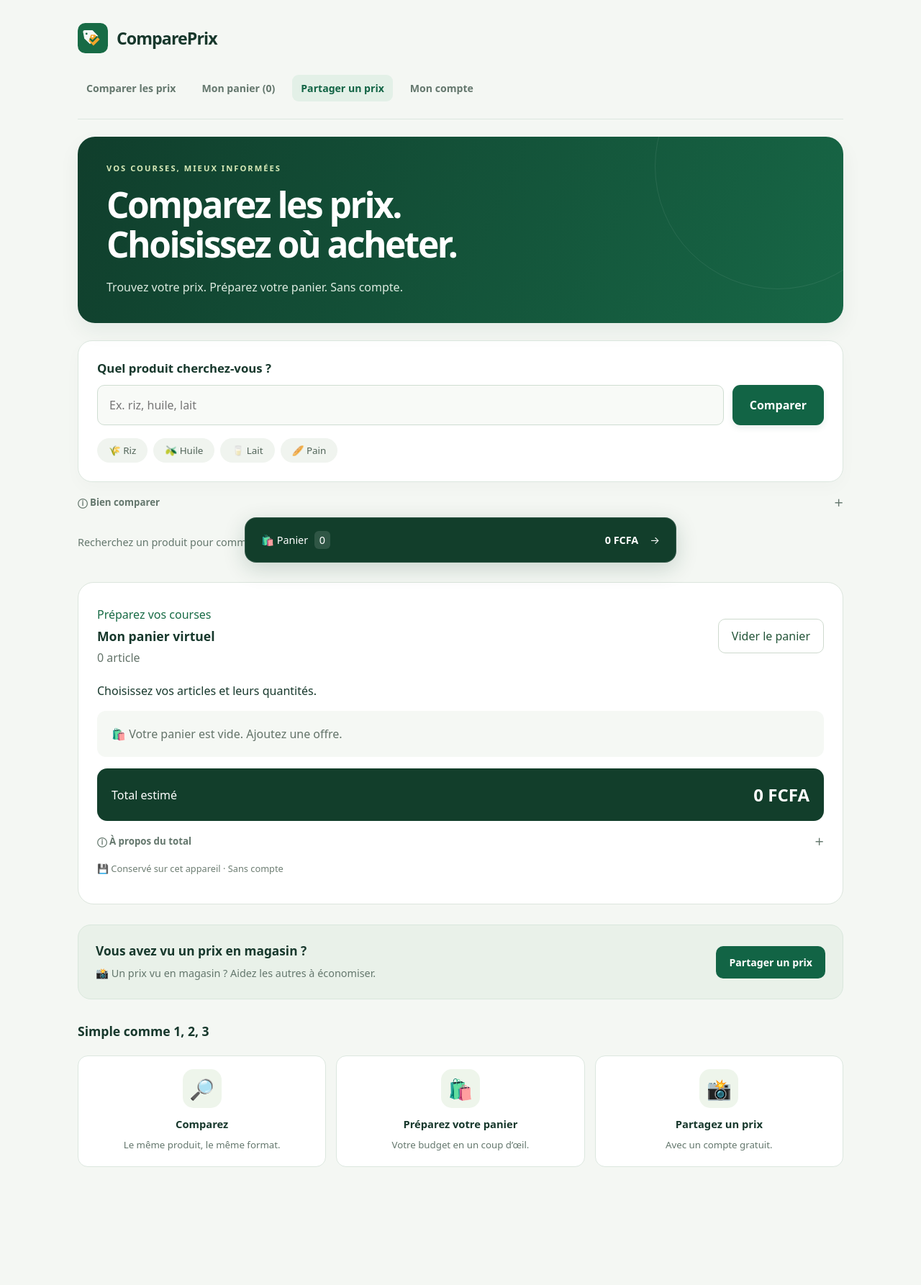
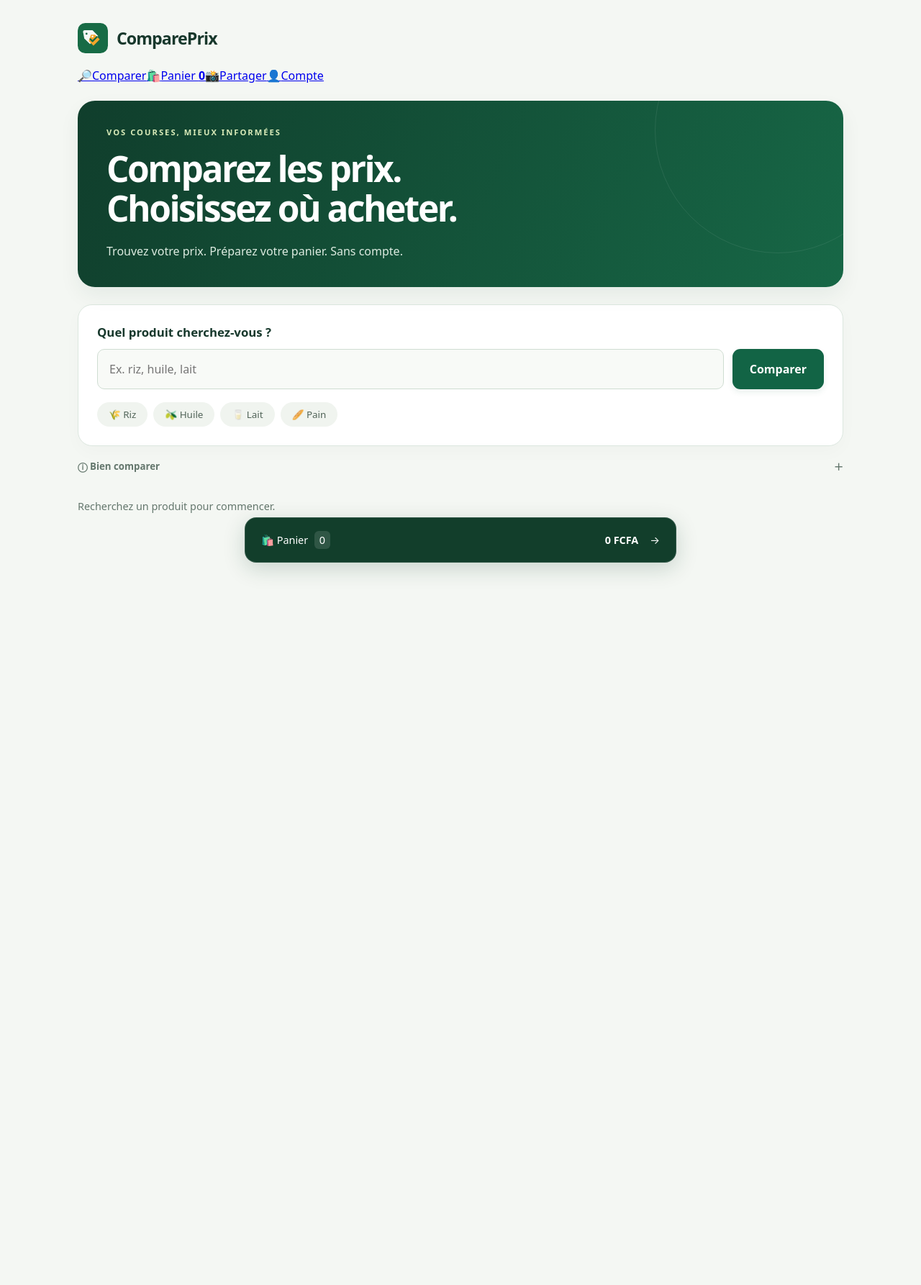
Before and after one commit to patrickeudess/compareprix, a Flask app: page / in a window 1280 px wide. Shown: the whole page at 72% size. After the commit the page ends 799 px from the top, so only its background shows below. Run offline with Flask 3, Linux system fonts and the light colour scheme; some libraries are stand-ins or nearby versions.

Commit message:
Synchronise les quatre pages ComparePrix

```diff
--- a/templates/index.html
+++ b/templates/index.html
@@ -12,7 +12,7 @@
 <body data-prices="/api/articles">
 <main>
 <header><img src="./static/compareprix-mark.svg" alt=""><h1>ComparePrix</h1></header>
-<nav class="app-nav" aria-label="Navigation principale"><a href="#searchForm">Comparer les prix</a><a href="#basket">Mon panier (<span id="basketNavCount">0</span>)</a><a href="./contribuer.html" class="nav-action">Partager un prix</a><a href="./compte.html">Mon compte</a></nav>
+<nav class="page-nav" aria-label="Navigation principale"><a href="./" aria-current="page"><span aria-hidden="true">🔎</span><span>Comparer</span></a><a href="./panier.html"><span aria-hidden="true">🛍️</span><span>Panier <b id="basketNavCount">0</b></span></a><a href="./contribuer.html"><span aria-hidden="true">📸</span><span>Partager</span></a><a href="./compte.html"><span aria-hidden="true">👤</span><span>Compte</span></a></nav>
 <div class="welcome"><p class="eyebrow">Vos courses, mieux informées</p><h2>Comparez les prix.<br>Choisissez où acheter.</h2><p>Trouvez votre prix. Préparez votre panier. Sans compte.</p></div>
 <section class="search-panel" aria-label="Recherche de prix">
 <form id="searchForm"><label for="searchInput">Quel produit cherchez-vous ?</label><div class="search-form"><input id="searchInput" type="search" maxlength="200" placeholder="Ex. riz, huile, lait" required><button class="search-btn" type="submit">Comparer</button></div></form>
@@ -25,17 +25,8 @@
 <div id="resultsContent" class="results"></div>
 </section>
 
-<section id="basket" class="basket-panel" aria-labelledby="basketHeading">
-<div class="basket-heading"><div><p class="eyebrow">Préparez vos courses</p><h2 id="basketHeading">Mon panier virtuel</h2><p id="basketCount">0 article</p></div><button id="clearBasket" type="button">Vider le panier</button></div>
-<p>Choisissez vos articles et leurs quantités.</p>
-<p id="basketEmpty" class="basket-empty">🛍️ Votre panier est vide. Ajoutez une offre.</p>
-<div id="basketItems"></div><div id="basketStores" class="basket-stores"></div>
-<div class="basket-total"><span>Total estimé</span><strong id="basketTotal">0 FCFA</strong></div>
-<details class="quick-help"><summary>ⓘ À propos du total</summary><p>Prix sélectionnés, hors livraison. Prix et disponibilité à confirmer en magasin. Aucune commande n’est passée.</p></details>
-<p class="unit">💾 Conservé sur cet appareil · Sans compte</p><p id="basketNotice" role="status" aria-live="polite"></p>
-</section>
-<aside class="share-callout"><div><h2>Vous avez vu un prix en magasin ?</h2><p>📸 Un prix vu en magasin ? Aidez les autres à économiser.</p></div><a class="cta-link" href="./contribuer.html">Partager un prix</a></aside>
-<section class="how-it-works" aria-label="Comment fonctionne ComparePrix"><h2>Simple comme 1, 2, 3</h2><ol class="steps visual-steps"><li><span class="step-icon" aria-hidden="true">🔎</span><strong>Comparez</strong><span>Le même produit, le même format.</span></li><li><span class="step-icon" aria-hidden="true">🛍️</span><strong>Préparez votre panier</strong><span>Votre budget en un coup d’œil.</span></li><li><span class="step-icon" aria-hidden="true">📸</span><strong>Partagez un prix</strong><span>Avec un compte gratuit.</span></li></ol></section>
-</main><a class="basket-dock" href="#basket" aria-label="Voir mon panier"><span>🛍️ Panier <span id="basketDockCount">0</span></span><strong id="basketDockTotal">0 FCFA</strong><span aria-hidden="true">→</span></a><div id="basketToast" class="basket-toast" role="status" aria-live="polite"></div>
+
+
+</main><a class="basket-dock" href="./panier.html" aria-label="Voir mon panier"><span>🛍️ Panier <span id="basketDockCount">0</span></span><strong id="basketDockTotal">0 FCFA</strong><span aria-hidden="true">→</span></a><div id="basketToast" class="basket-toast" role="status" aria-live="polite"></div>
 <script src="./static/basket.js"></script><script src="./static/compareprix.js"></script>
 </body></html>
```
